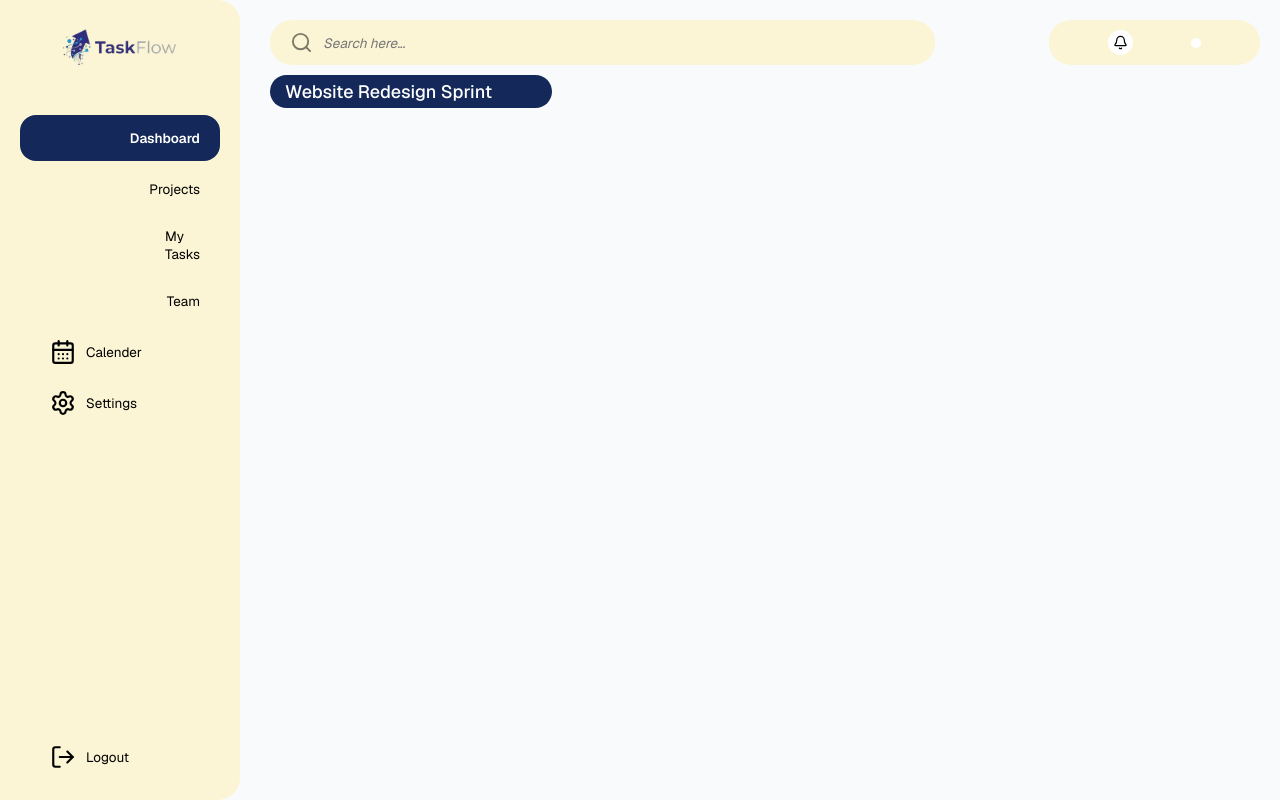
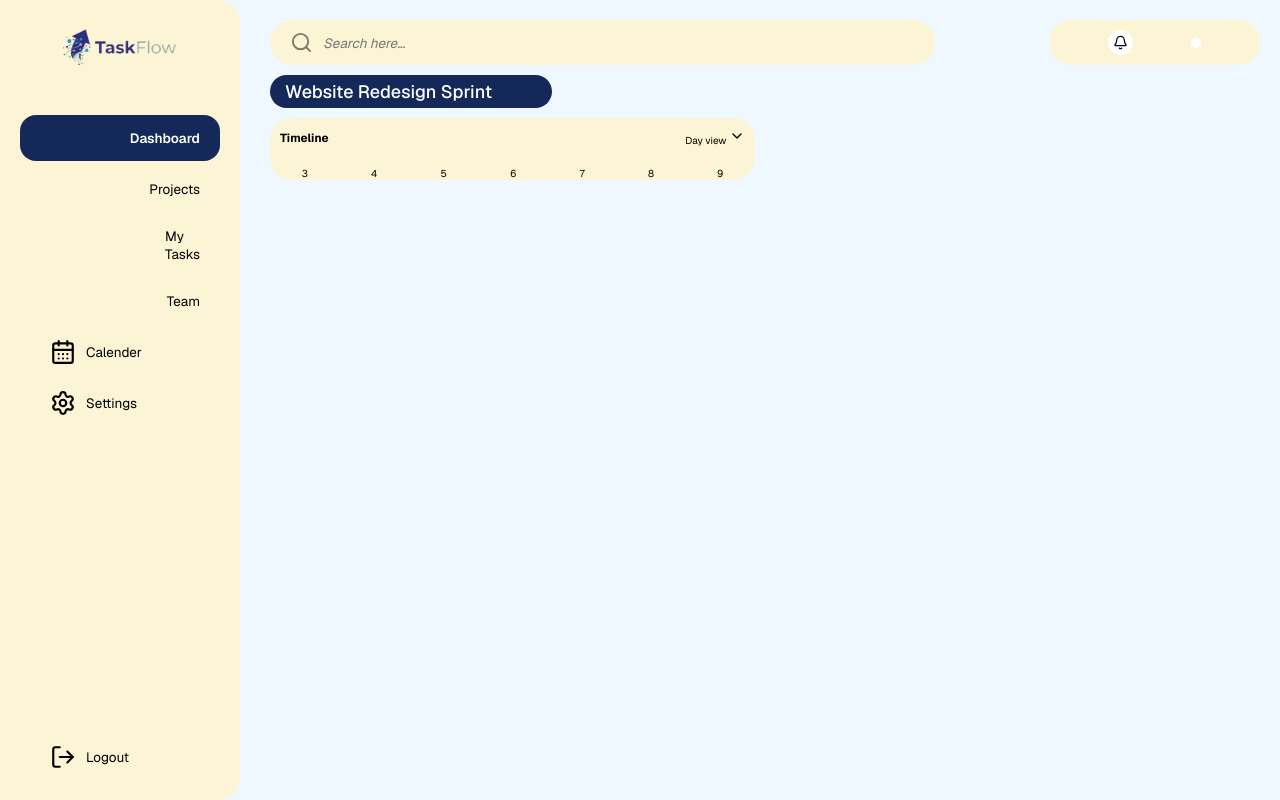
Before and after one commit to sammysplendor/TaskFlow, a React (Vite) app: page / in a window 1280 px wide. Built offline with nearby package versions, Linux system fonts and the light colour scheme; some icons are missing.

Commit message:
Start building Timeline section

```diff
--- a/src/data/mockData.js
+++ b/src/data/mockData.js
@@ -36,3 +36,63 @@ export const projects = [
   "End of the year party",
   "City Marathon Preparation",
 ];
+
+// ========== PROJECT TIMELINE DATA ========== //
+export const project001 = {
+  id: 1,
+  name: "Website Redesign Sprint",
+  startDate: "2026-03-03",
+  duration: 7,
+};
+
+export const tasks = [
+  {
+    id: 1,
+    title: "User Research",
+    date: "2026-03-03",
+    status: "todo",
+    assignee: "Amanda",
+  },
+  {
+    id: 2,
+    title: "Wireframing",
+    date: "2026-03-04",
+    status: "in-progress",
+    assignee: "John",
+  },
+  {
+    id: 3,
+    title: "UI Design",
+    date: "2026-03-05",
+    status: "todo",
+    assignee: "Mary",
+  },
+  {
+    id: 4,
+    title: "Frontend Development",
+    date: "2026-03-06",
+    status: "in-progress",
+    assignee: "Samuel",
+  },
+  {
+    id: 5,
+    title: "API Integration",
+    date: "2026-03-07",
+    status: "todo",
+    assignee: "David",
+  },
+  {
+    id: 6,
+    title: "Testing & Debugging",
+    date: "2026-03-08",
+    status: "todo",
+    assignee: "Martin",
+  },
+  {
+    id: 7,
+    title: "Sprint Review",
+    date: "2026-03-09",
+    status: "completed",
+    assignee: "Team",
+  },
+];
--- a/src/pages/dashboard/Dashboard.jsx
+++ b/src/pages/dashboard/Dashboard.jsx
@@ -1,11 +1,12 @@
 import style from "./Dashboard.module.css";
 import Sidebar from "../../components/sidebar/Sidebar";
-import { Bell, Divide, Search } from "lucide-react";
+import { Bell, Search, ChevronDown } from "lucide-react";
 import { User, CaretBigDown } from "@boxicons/react";
-import { projects } from "../../data/mockData";
+import { projects, project001 } from "../../data/mockData";
 import { useState } from "react";
 
 const Dashboard = () => {
+  // =============== PROJECT TITLE LOGIC =============== //
   const [isOpen, setIsOpen] = useState(false);
   const [selectedProject, setSelectedProject] = useState(projects[0]);
 
@@ -13,6 +14,16 @@ const Dashboard = () => {
     setSelectedProject(project);
     isOpen(false);
   };
+
+  // =============== TIMELINE LOGIC =============== //
+  const projectStart = new Date(project001.startDate);
+  const projectDays = [];
+
+  for (let i = 0; i < project001.duration; i++) {
+    const day = new Date(projectStart);
+    day.setDate(projectStart.getDate() + i);
+    projectDays.push(day);
+  }
 
   return (
     <div className={style.parentContainer}>
@@ -60,8 +71,28 @@ const Dashboard = () => {
         </div>
 
         <section className={style.sections}>
+          {/* ========== Upper sections ========== */}
+
           <div className={style.upperSections}>
-            <div className={style.timelineSection}></div>
+            {/* ----- Timeline ----- */}
+            <div className={style.timelineSection}>
+              <div className={style.tlHeading}>
+                <h3>Timeline</h3>
+                <span>
+                  Day view <ChevronDown size={16} />
+                </span>
+              </div>
+
+              <div className={style.tlContent}>
+                <div className={style.dateRow}>
+                  {projectDays.map((day, index) => (
+                    <div key={index} className={style.dateItem}>
+                      {day.getDate()}
+                    </div>
+                  ))}
+                </div>
+              </div>
+            </div>
 
             <div className={style.statusSection}></div>
 
--- a/src/pages/dashboard/Dashboard.module.css
+++ b/src/pages/dashboard/Dashboard.module.css
@@ -5,6 +5,7 @@
   display: flex;
   align-items: start;
   gap: 1rem;
+  background: var(--app-bg);
 }
 
 .mainContent {
@@ -114,3 +115,42 @@
   background: var(--primary-color);
   color: var(--bg-topcard);
 }
+
+/* =============== Sections =============== */
+
+.sections {
+  display: flex;
+  flex-direction: column;
+  gap: 1.5rem;
+  margin-block: 1rem;
+}
+
+/* ------------ Upper Sections ------------ */
+.upperSections {
+  display: grid;
+  grid-template-columns: 3fr 2fr 1fr;
+  column-gap: 1rem;
+}
+
+/* --- Timeline --- */
+.timelineSection {
+  display: flex;
+  flex-direction: column;
+  gap: 1rem;
+  border-radius: var(--border-lg);
+  background: var(--secondary-color-2);
+}
+
+.tlHeading {
+  display: flex;
+  align-items: center;
+  justify-content: space-between;
+  padding: 1rem;
+}
+
+.dateRow {
+  display: flex;
+  justify-content: space-around;
+}
+
+/* --------------------------------------- */
```
